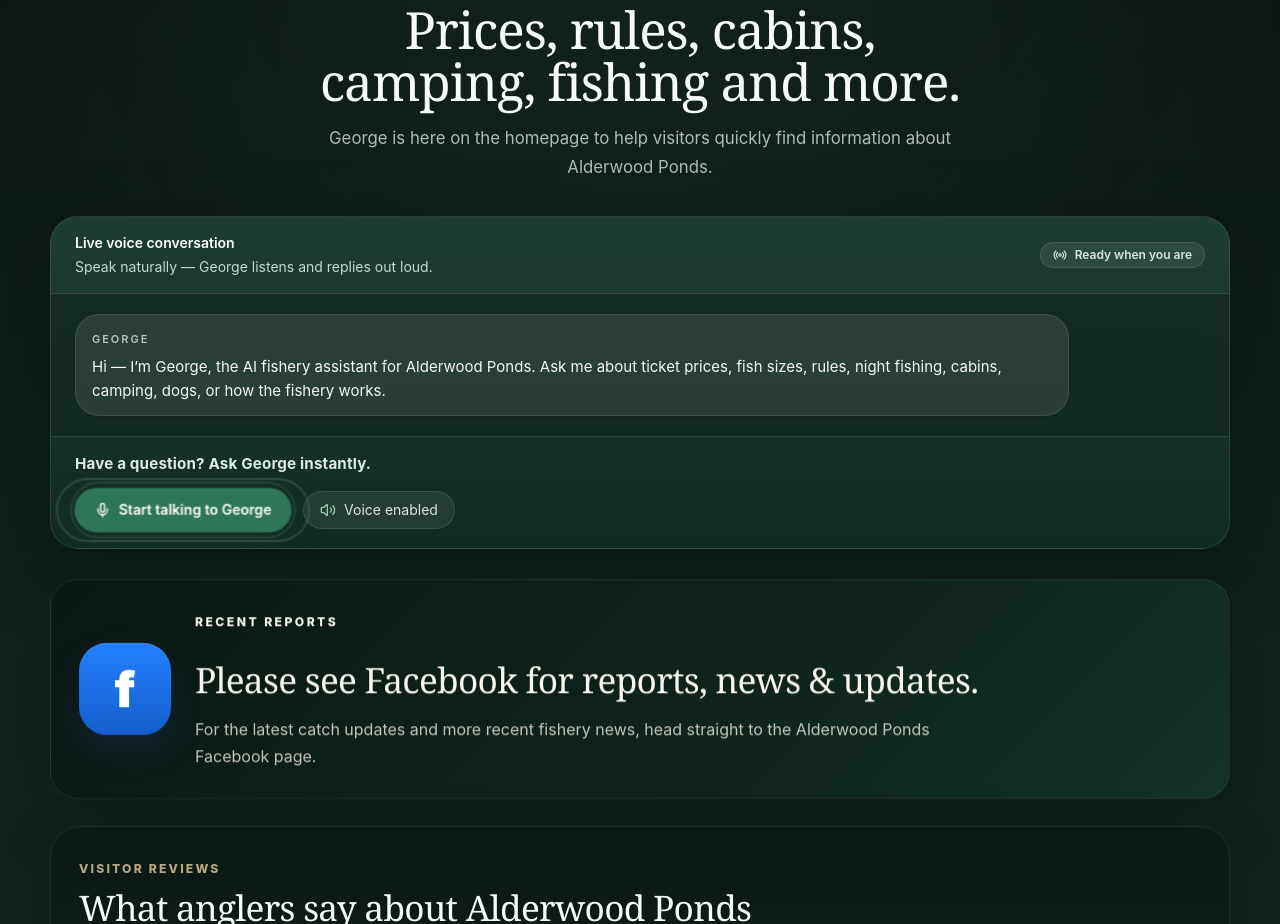
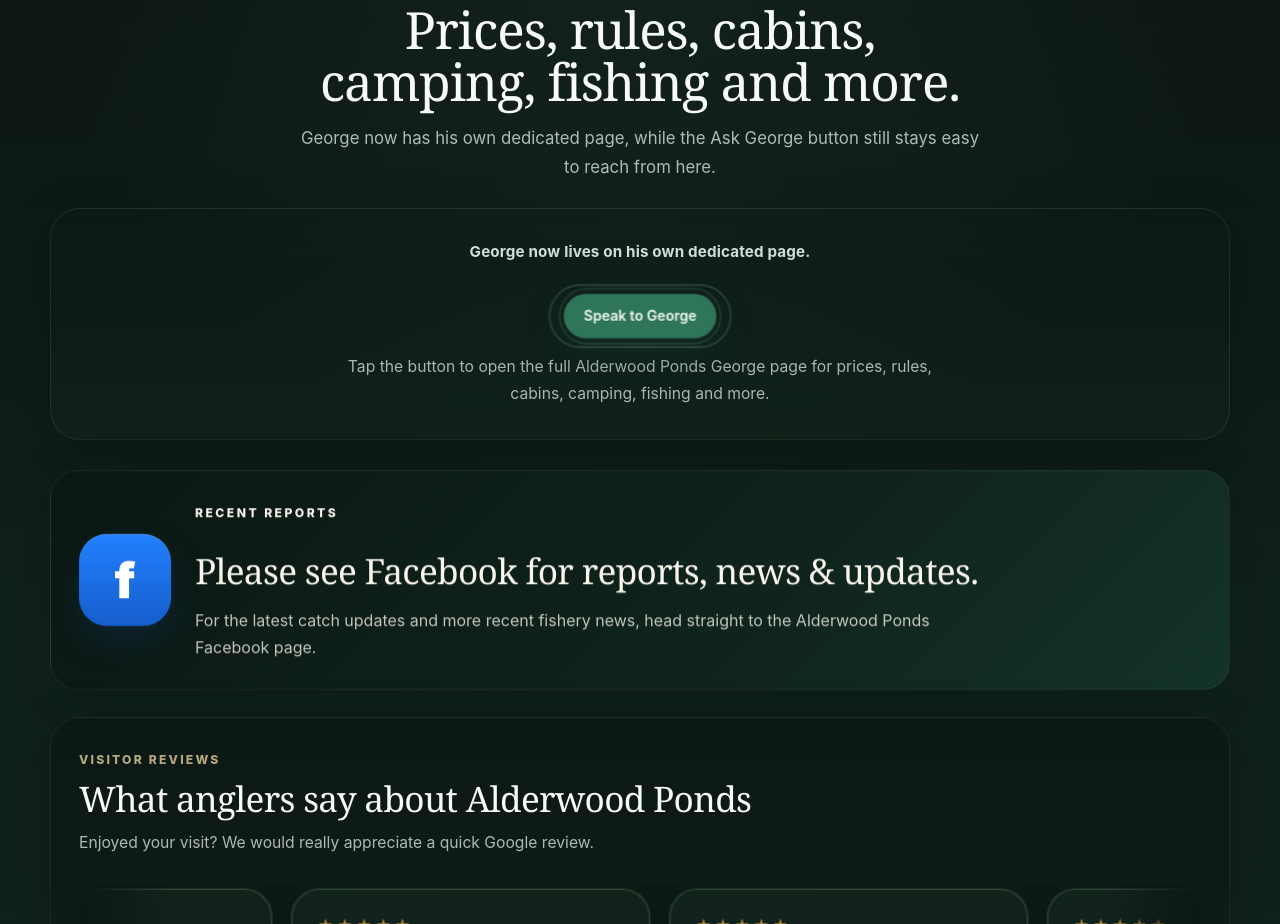
Before and after one commit to Guardx12/alderwood-ponds, a Next.js app: page / in a window 1280 px wide. Shown: the part 1240-2164 px from the top of the page. Built offline with nearby package versions, Linux system fonts and the light colour scheme.

Commit message:
Add files via upload

```diff
--- a/app/globals.css
+++ b/app/globals.css
@@ -722,6 +722,35 @@
 .homepage-facebook-card {
   margin-top: 4px;
 }
+
+.homepage-george-card {
+  border-radius: 30px;
+  border: 1px solid rgba(198, 180, 138, 0.12);
+  background: linear-gradient(180deg, rgba(12,24,20,0.92) 0%, rgba(16,32,26,0.97) 100%);
+  box-shadow: 0 24px 60px rgba(2, 8, 6, 0.24);
+}
+
+.homepage-george-card-inner {
+  padding: 32px 28px;
+  display: grid;
+  gap: 18px;
+  justify-items: center;
+  text-align: center;
+}
+
+.homepage-george-card-actions {
+  display: grid;
+  gap: 16px;
+  justify-items: center;
+}
+
+.homepage-george-card-note {
+  margin: 0;
+  max-width: 620px;
+  color: rgba(221, 231, 226, 0.78);
+  font-size: 0.98rem;
+  line-height: 1.7;
+}
 .homepage-review-wrap {
   display: grid;
   gap: 18px;
--- a/app/page.tsx
+++ b/app/page.tsx
@@ -2,7 +2,6 @@
 import Link from "next/link"
 import { ReviewMarquee } from "@/components/review-marquee"
 import { facebookUrl, site } from "@/components/site-data"
-import { GeorgeLiveAssistant } from "@/components/george-live-assistant"
 
 export default function HomePage() {
   return (
@@ -84,12 +83,24 @@
               <p className="eyebrow dark">Ask George about anything</p>
               <h2>Prices, rules, cabins, camping, fishing and more.</h2>
               <p>
-                George is here on the homepage to help visitors quickly find information about Alderwood Ponds.
+                George now has his own dedicated page, while the Ask George button still stays easy to reach from here.
               </p>
             </div>
           </div>
 
-          <GeorgeLiveAssistant variant="homepage" />
+          <div className="homepage-george-card">
+            <div className="homepage-george-card-inner">
+              <p className="homepage-george-prompt">George now lives on his own dedicated page.</p>
+              <div className="homepage-george-card-actions">
+                <a href="https://askgeorge.app/alderwood-ponds" className="homepage-start-button inline-flex items-center gap-2 rounded-full bg-[#2D7357] px-5 py-3 text-sm font-semibold text-white transition hover:bg-[#235844]">
+                  Speak to George
+                </a>
+                <p className="homepage-george-card-note">
+                  Tap the button to open the full Alderwood Ponds George page for prices, rules, cabins, camping, fishing and more.
+                </p>
+              </div>
+            </div>
+          </div>
 
           <a href={facebookUrl} target="_blank" rel="noreferrer" className="facebook-feature-card homepage-facebook-card">
             <div className="facebook-logo-badge" aria-hidden="true">f</div>
--- a/components/home-chat-bubble.tsx
+++ b/components/home-chat-bubble.tsx
@@ -2,6 +2,8 @@
 
 import Link from "next/link"
 import { useEffect, useState } from "react"
+
+const GEORGE_PAGE = "https://askgeorge.app/alderwood-ponds"
 
 export function HomeChatBubble() {
   const [visible, setVisible] = useState(false)
@@ -12,7 +14,7 @@
   }, [])
 
   return (
-    <Link href="/#george" className={`home-chat-bubble ${visible ? "show" : ""}`}>
+    <Link href={GEORGE_PAGE} className={`home-chat-bubble ${visible ? "show" : ""}`}>
       <div className="home-chat-icon">G</div>
       <div>
         <strong>Ask George about anything</strong>
```
